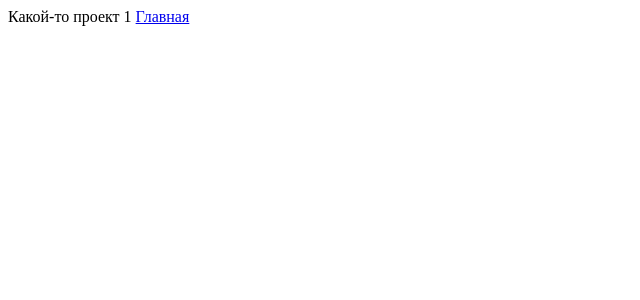
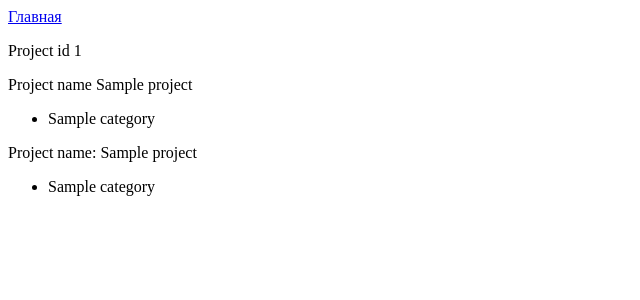
Before and after one commit to Realines/bali, a Django app: template bali/base_app/templates/base_app/projects.html in a window 1280 px wide. Shown: the top 300 px of the page, without its empty margins (0-640 px from the left). Run offline with Django 3.2, Linux system fonts and the light colour scheme; tables that the repository leaves empty hold one stand-in row (values such as "Sample post"); the template is opened without the code that fills it: values that come from a table or form of the project are taken from there, most other values are stand-ins (such as "Sample title", 1, 10 or a date in 2020).

Commit message:
Fixed recommended project

```diff
--- a/bali/base_app/templates/base_app/projects.html
+++ b/bali/base_app/templates/base_app/projects.html
@@ -5,7 +5,27 @@
     <title>Какой-то проект {{ project_id }}</title>
 </head>
 <body>
-    Какой-то проект {{ project_id }}
     <a href="{% url 'base_app:index' %}">Главная</a>
+
+    <p>Project id {{ current_project.id }}</p>
+    <p>Project name {{ current_project.name }}</p>
+    <p>
+        <ul>
+        {% for categories in current_project.categories.all %}
+            <li>{{ categories }}</li>
+        {% endfor %}
+        </ul>
+    </p>
+
+    {% for project in recommended_projects %}
+    <p>Project name: {{ project.name }}</p>
+    <p>
+        <ul>
+        {% for categories in project.categories.all %}
+            <li>{{ categories }}</li>
+        {% endfor %}
+        </ul>
+    </p>
+    {% endfor %}
 </body>
 </html>
```
Also changed, not shown: bali/base_app/views.py (+11 -6 lines).
